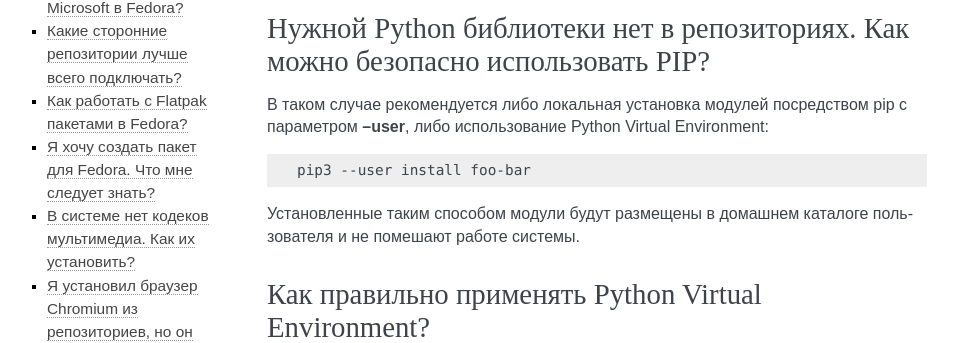
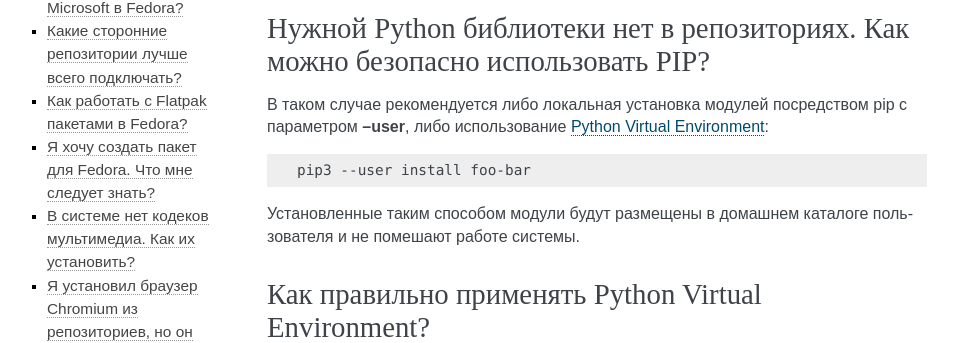
Before and after one commit to RussianFedora/FAQ, a Sphinx documentation site: the page built from source/package-manager.rst, in a window 1280 px wide and 900 px high, scrolled down 1264 px. Shown: the part 142-485 px from the top of the window, without its empty margins (153-1111 px from the left). Built offline with Sphinx 7.4.7, drawn with Linux system fonts in a browser that asks for light colours; part of the change alters nothing that is shown.

```diff
--- a/source/package-manager.rst
+++ b/source/package-manager.rst
@@ -63,7 +63,7 @@ Dnf, являющийся, в свою очередь, форком Yum.
 Нужной Python библиотеки нет в репозиториях. Как можно безопасно использовать PIP?
 =======================================================================================
 
-В таком случае рекомендуется либо локальная установка модулей посредством pip с параметром **--user**, либо использование Python Virtual Environment:
+В таком случае рекомендуется либо локальная установка модулей посредством pip с параметром **--user**, либо использование :ref:`Python Virtual Environment <python-venv>`:
 
 .. code-block:: bash
 
@@ -72,7 +72,7 @@ Dnf, являющийся, в свою очередь, форком Yum.
 Установленные таким способом модули будут размещены в домашнем каталоге пользователя и не помешают работе системы.
 
 .. index:: installation, pip, venv
-.. _pip-user:
+.. _python-venv:
 
 Как правильно применять Python Virtual Environment?
 ========================================================
```
